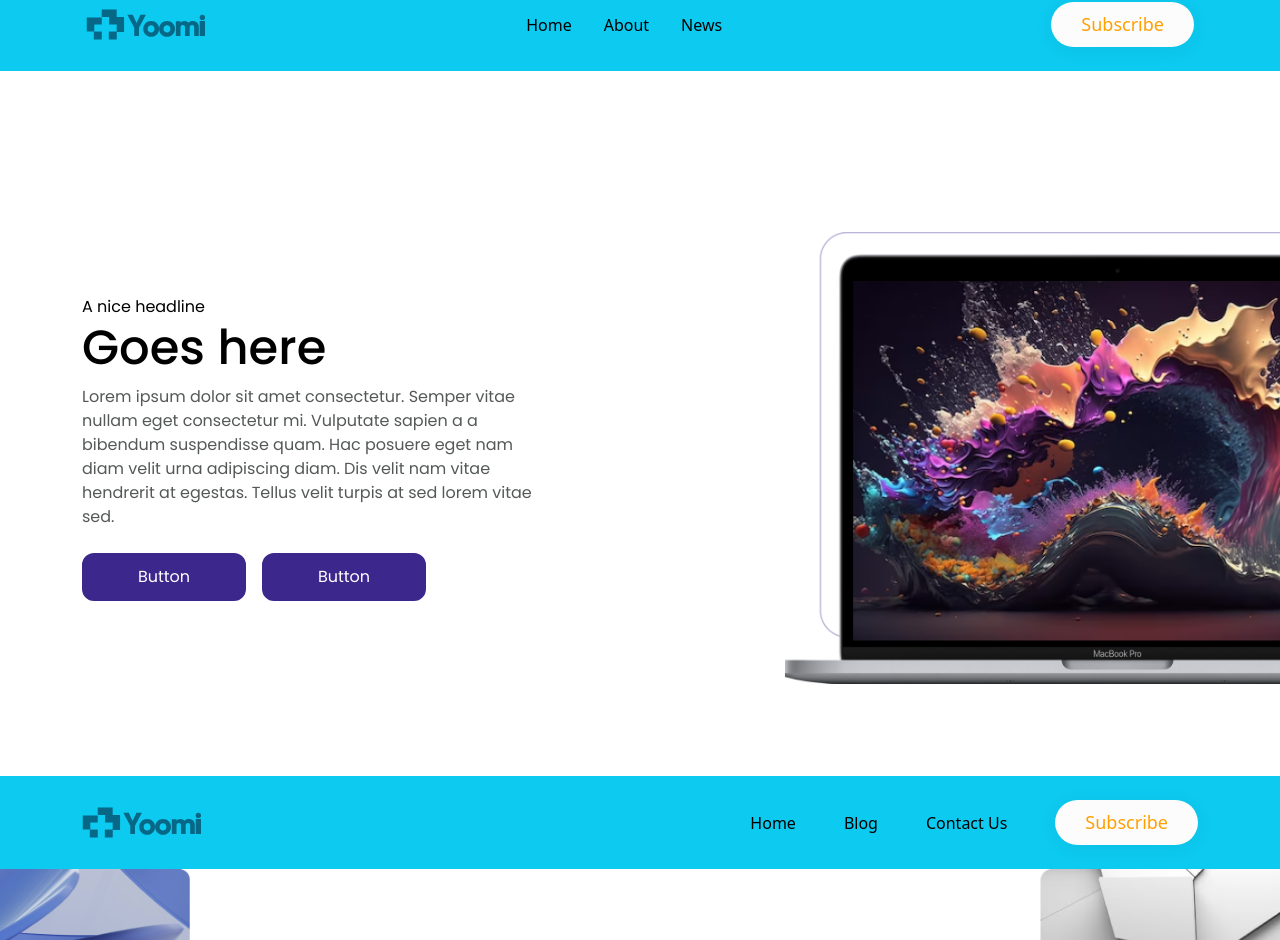
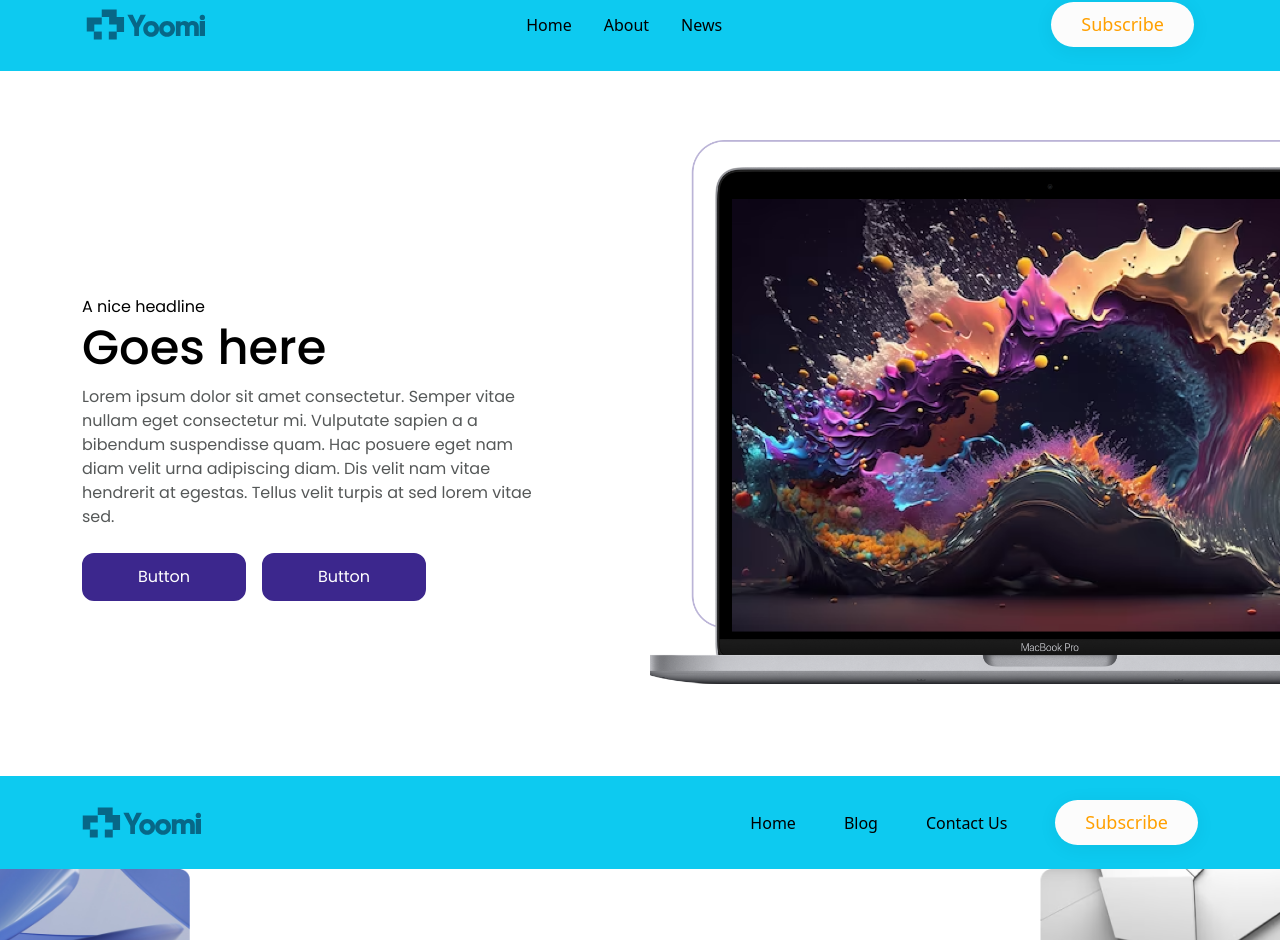
Before and after one commit to neharadialcode/bootstrap-common-components, a React (Create React App) app: page /hero in a window 1280 px wide. Shown: the part 2640-3580 px from the top of the page. Built offline with nearby package versions, Linux system fonts and the light colour scheme.

Commit message:
error solving

```diff
--- a/src/components/herosection/HeroPositionHalf.jsx
+++ b/src/components/herosection/HeroPositionHalf.jsx
@@ -36,7 +36,7 @@ const HeroPositionHalf = () => {
                 <img
                   src={heroImagPosition}
                   alt="heroImagPosition"
-                  className=" w-100 hero_Img_position"
+                  className=" hero_Img_position"
                 />
               </div>
             </div>
--- a/src/hero.css
+++ b/src/hero.css
@@ -108,11 +108,14 @@
     transition: all 300ms ease-in-out;
 
 }
-
+.hero_Img_position{
+    width: 100%;
+}
 @media (max-width:575.98px) {
     .max_w_position_hero_img {
         max-width: 100px !important;
     }
+
 }
 
 @media (min-width:992px) {
@@ -124,12 +127,15 @@
         position: absolute;
         bottom: -268px;
         right: -85px !important;
+         width: 100%;
     }
 
     .max_w_position_hero_img {
         max-width: 220px;
     }
+
 }
+
 
 @media (min-width:1200px) {
     .max_w_position_hero_img {
@@ -139,7 +145,7 @@
         position: absolute;
            bottom: -260px;
     right: -240px !important;
-    max-width: 700px !important;
+width: 800px !important;
     }
 }
 
```
